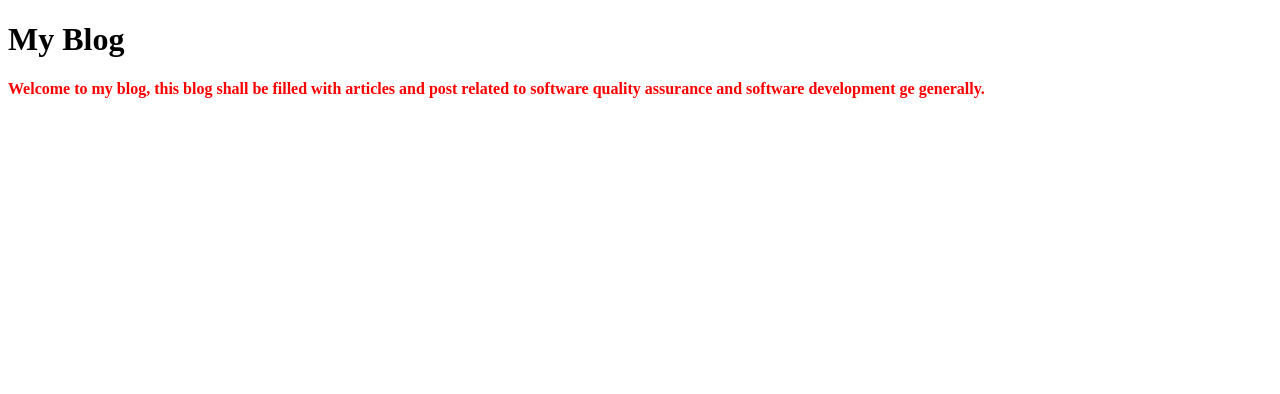
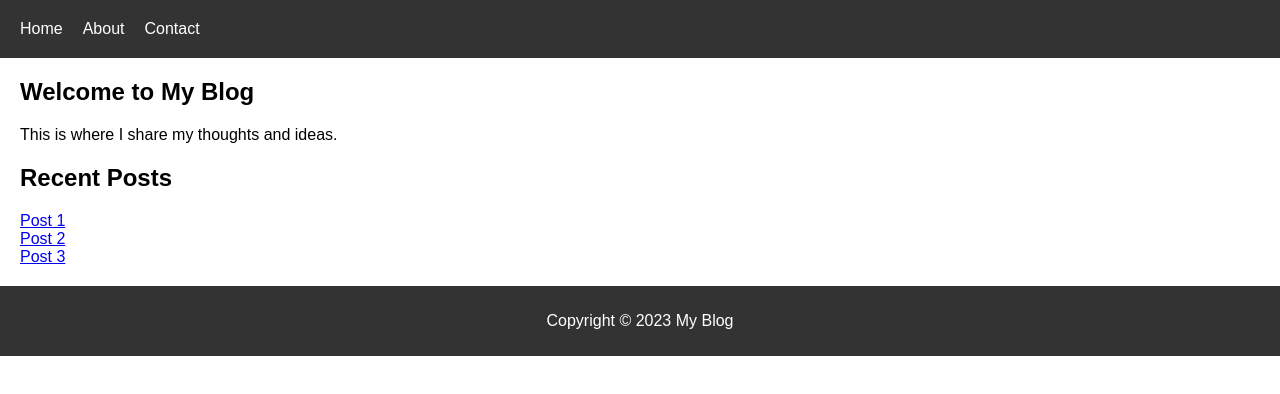
Before and after one commit to sultanajayi/MicroSoft-Web-Challenge, a plain HTML site: page Blog/index.html in a window 1280 px wide. Drawn offline with Linux system fonts and the light colour scheme.

Commit message:
CSS file for blog

```diff
--- a/Blog/index.html
+++ b/Blog/index.html
@@ -1,24 +1,38 @@
 <!DOCTYPE html>
 <html>
-    <head>
-		<title>Welcome to my blog</title>
-		<meta charset="utf-8" />
+<head>
+  <title>My Blog</title>
+  <meta charset="utf-8" />
 		<meta http-equiv="X-UA-Compatible" content="IE=edge" />
 		<meta name="viewport" content="width=device-width, initial-scale=1" />
-	</head>
-	<body>
-        <h1>My Blog</h1>
-        <h4 style="color:red;">Welcome to my blog, this blog shall be filled with articles and post related to software quality assurance and software development ge
-            generally.
-        </h4>
-        <div id="page">
-            <div id="left-container" class="container">
-
-            </div>
-            <div id="right-container" class="container">
-
-            </div>
-
-        </div>
-    </body>
+        <link rel="stylesheet" href="./style.css" />
+</head>
+<body>
+  <header>
+    <nav>
+      <ul>
+        <li><a href="#">Home</a></li>
+        <li><a href="#">About</a></li>
+        <li><a href="#">Contact</a></li>
+      </ul>
+    </nav>
+  </header>
+  <main>
+    <section>
+      <h1>Welcome to My Blog</h1>
+      <p>This is where I share my thoughts and ideas.</p>
+    </section>
+    <section>
+      <h2>Recent Posts</h2>
+      <ul>
+        <li><a href="#">Post 1</a></li>
+        <li><a href="#">Post 2</a></li>
+        <li><a href="#">Post 3</a></li>
+      </ul>
+    </section>
+  </main>
+  <footer>
+    <p>Copyright © 2023 My Blog</p>
+  </footer>
+</body>
 </html>
--- /dev/null
+++ b/Blog/style.css
@@ -0,0 +1,56 @@
+body {
+    font-family: Arial, sans-serif;
+    margin: 0;
+    padding: 0;
+  }
+
+  header {
+    background-color: #333;
+    color: #fff;
+    padding: 20px;
+  }
+
+  header nav ul {
+    list-style-type: none;
+    margin: 0;
+    padding: 0;
+    display: flex;
+  }
+
+  header nav ul li {
+    margin-right: 20px;
+  }
+
+  header nav ul li a {
+    color: #fff;
+    text-decoration: none;
+  }
+
+  main {
+    padding: 20px;
+  }
+
+  main h1 {
+    margin-top: 0;
+  }
+
+  main section:first-child {
+    margin-bottom: 20px;
+  }
+
+  main h2 {
+    margin-top: 0;
+  }
+
+  main ul {
+    list-style-type: none;
+    margin: 0;
+    padding: 0;
+  }
+
+  footer {
+    background-color: #333;
+    color: #fff;
+    padding: 10px;
+    text-align: center;
+  }
```
